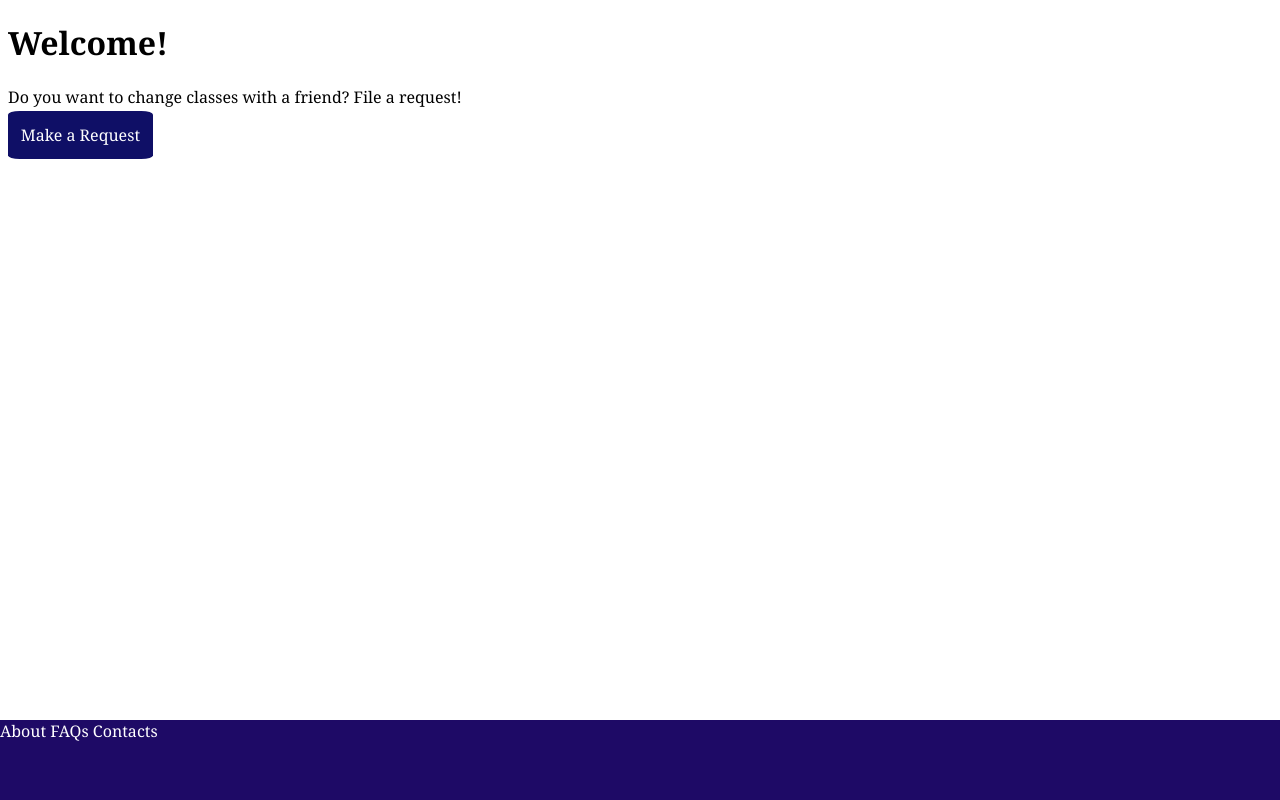
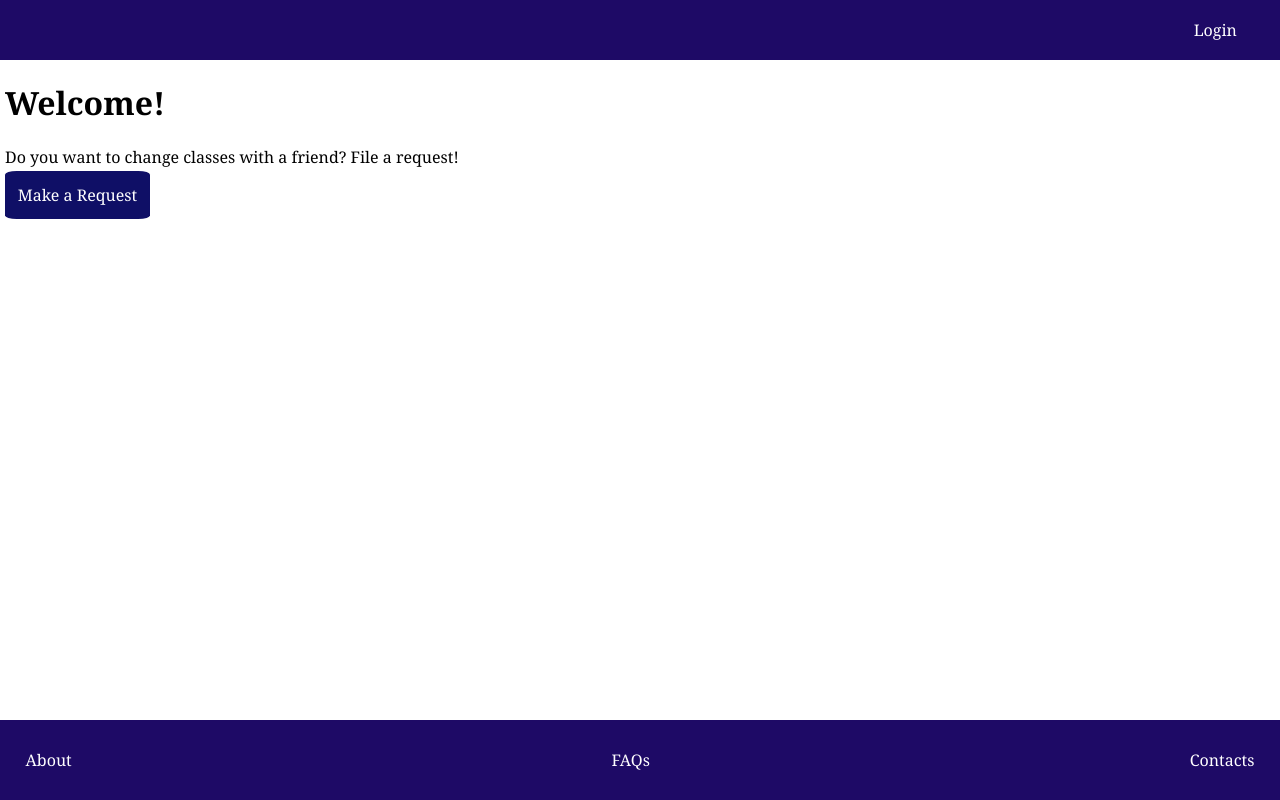
Before and after one commit to luisaraujo25/Swapping, a Django app: page / in a window 1280 px wide. Run offline with Django 4.2, Linux system fonts and the light colour scheme.

Commit message:
more frontend

```diff
--- a/src/app/static/style.css
+++ b/src/app/static/style.css
@@ -3,6 +3,11 @@ body{
   color: rgb(0, 0, 0);
   font-family: Cambria, Cochin, Georgia, Times, 'Times New Roman', serif;
   margin-bottom: 10%;
+  margin: 0;
+}
+
+body > :not(header):not(footer){
+  margin: 5px;
 }
 
 .button{
@@ -15,14 +20,29 @@ body{
   border-radius: 8%;
 }
 
-.button a:link a:visited{
-  color:aqua;
+header{
+  margin-top: 0px;
+  top: 0;
+  right: 0;
+  left: 0;
+  background-color: rgb(30, 10, 102);
+  height: 50px;
+  display: flex;
+  flex-direction: row;
+  justify-content: right;
+  padding: 5px;
 }
 
-.button a:hover{
-  color: green;
+header > a{
+  margin-right: 3%;
+  margin-top: auto;
+  margin-bottom: auto;
 }
-/*.button a:active*/
+
+a{
+  text-decoration: none;
+}
+
 
 footer{
   position: fixed;
@@ -32,5 +52,27 @@ footer{
   left: 0px;
   right: 0px;
   margin-bottom: 0px;
-  color: white;
+  display: flex;
+  flex-direction: row;
+  justify-content: space-between;
 }
+
+footer > a{
+  margin-left: 2%;
+  margin-right: 2%;
+  margin-bottom: auto;
+  margin-top: auto;
+}
+
+footer a:link, a:visited{
+  color:rgb(255, 255, 255);
+}
+
+a:hover{
+  color:rgb(216, 216, 216);
+}
+/*.button a:active*/
+
+form > div{
+  padding: 10px;
+}
--- a/src/app/templates/home.html
+++ b/src/app/templates/home.html
@@ -14,6 +14,9 @@
     </head>
     <body>
 
+        <header>
+            <a href="">Login</a>
+        </header>
 
         <div>
             <h1>Welcome!</h1>
@@ -24,9 +27,9 @@
         </div>
 
         <footer>
-            <span>About</span>
-            <span>FAQs</span>
-            <span>Contacts</span>
+            <a href="">About</a>
+            <a href="">FAQs</a>
+            <a href="">Contacts</a>
         </footer>
 
         <!--
--- a/src/app/templates/import.html
+++ b/src/app/templates/import.html
@@ -0,0 +1 @@
+!
```
Also changed, not shown: src/app/templates/request.html (+23 -10 lines).
